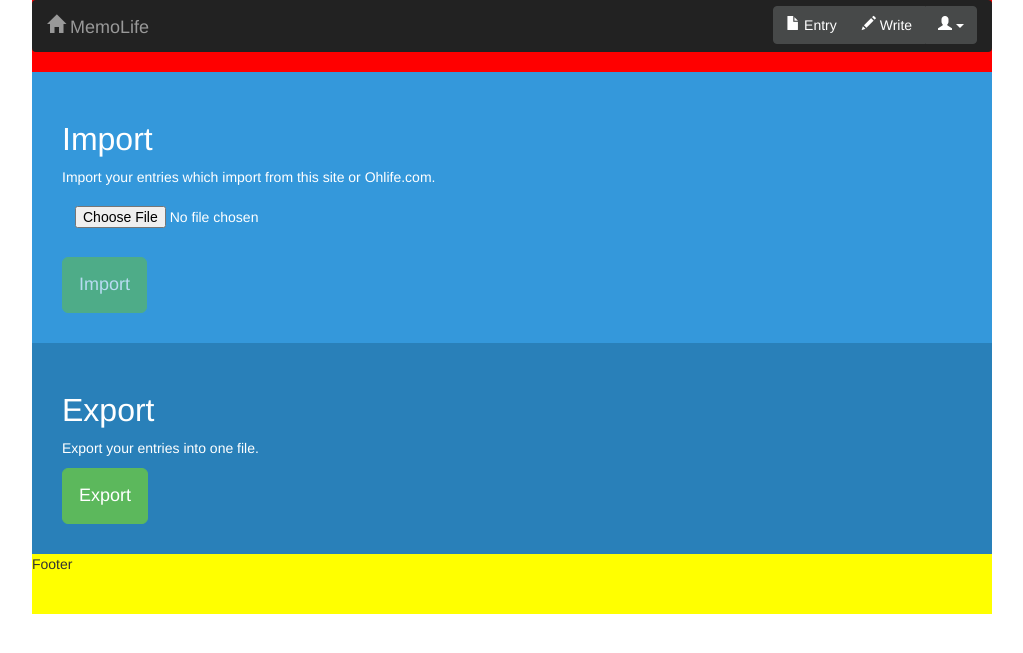
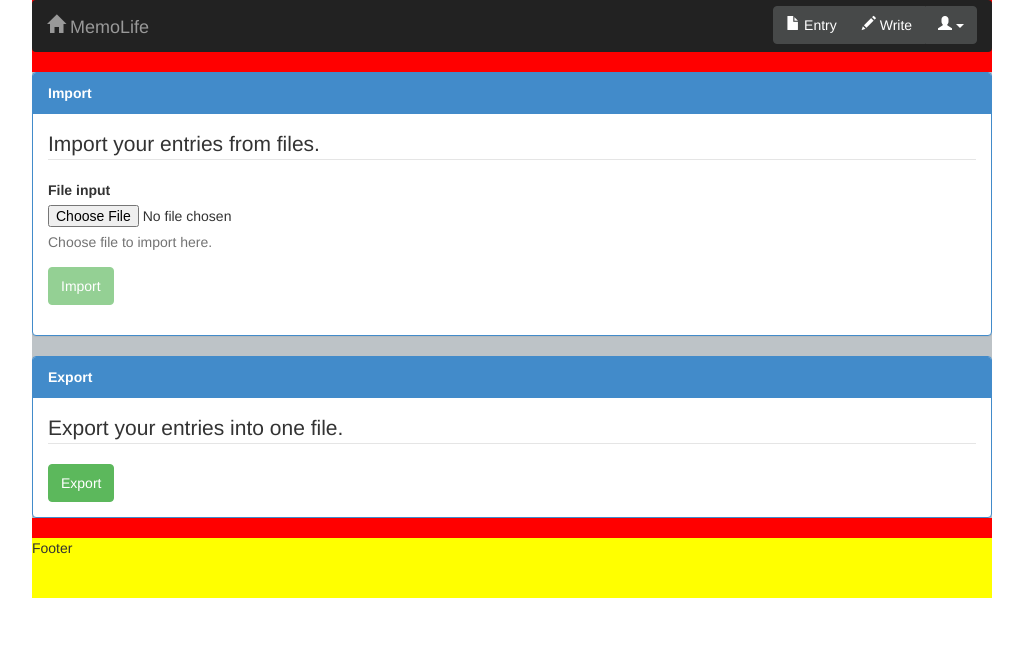
Before and after one commit to oneyoung/longhi, a Django app: page /memo/io/ in a window 1280 px wide. Shown: the top 653 px of the page, without its empty margins (128-1151 px from the left). Run offline with Django 3.2, Linux system fonts and the light colour scheme; the visitor is signed in with stand-in values (Sample User, id 1); some libraries are stand-ins or nearby versions.

Commit message:
* tpl io: bootstrap elements

```diff
--- a/website/html/template/memo/import_export.html
+++ b/website/html/template/memo/import_export.html
@@ -2,20 +2,9 @@
 
 {% block head %}
 <style>
-.block-container {
-  color: #ffffff;
-  padding: 30px;
+.panel {
   text-align: left;
 }
-
-#import-block {
-  background-color: #3498db;
-}
-
-#export-block {
-  background-color: #2980b9;
-}
-
 </style>
 
 <script>
@@ -33,29 +22,41 @@
 {% endblock %}
 
 {% block body %}
-<div class="block-container" id="import-block">
-  <h2> Import </h2>
+<div class="panel panel-primary" id="import-block">
+  <div class="panel-heading"><strong>Import</strong></div>
   {% if msg %}
-  <p class="lead text-success"><span class="fui-check-inverted"></span> {{ msg }}</p>
+  <div class="alert alert-success">
+    <button type="button" class="close" data-dismiss="alert">&times;</button>
+    <strong>Success!</strong> {{ msg }}
+  </div>
   {% endif %}
   <div>
-    <p> Import your entries which import from this site or Ohlife.com.</p>
+    <legend>Import your entries from files.</legend>
     <form action="{% url 'memo.views.memo_io' %}" method="post" enctype="multipart/form-data">
       {% csrf_token %}
       <input name="action" value="import" style="display:none" />
-      <input name="file" type="file" class="btn"/> <br/>
-      <input name="import" type="submit" value="Import" class="btn btn-large btn-success" disabled />
+      <fieldset>
+        <div class="form-group">
+          <label>File input</label>
+          <input name="file" type="file" />
+          <p class="help-block">Choose file to import here.</p>
+        </div>
+        <div class="form-group">
+          <input name="import" type="submit" value="Import" class="btn btn-success" disabled />
+        </div>
+      </fieldset>
     </form>
   </div>
 </div>
-<div class="block-container" id="export-block">
-  <h2> Export </h2>
+
+<div class="panel panel-primary" id="export-block">
+  <div class="panel-heading"><strong>Export</strong></div>
   <div>
-    <p> Export your entries into one file. </p>
+    <legend> Export your entries into one file. </legend>
     <form action="{% url 'memo.views.memo_io' %}" method="post">
       {% csrf_token %}
       <input name="action" value="export" style="display:none" />
-      <input name="export" type="submit" value="Export" class="btn btn-large btn-success" />
+      <input name="export" type="submit" value="Export" class="btn btn-success" />
     </form>
   </div>
 </div>
```
